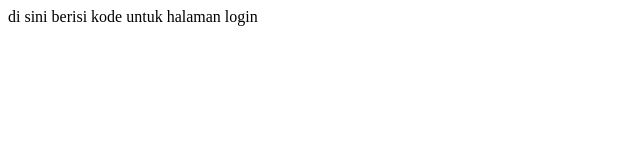
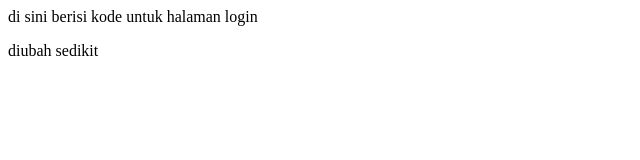
Before and after one commit to yogiewiracoway/belajargit, a plain HTML site: page login.html in a window 1280 px wide. Shown: the full height of the page, 0-640 px from the left. Drawn offline with Linux system fonts and the light colour scheme.

Commit message:
coba bentrok halaman_login

```diff
--- a/login.html
+++ b/login.html
@@ -6,5 +6,6 @@
 </head>
 <body>
     <p>di sini berisi kode untuk halaman login</p>
+    <p>diubah sedikit</p>
 </body>
 </html>
```
